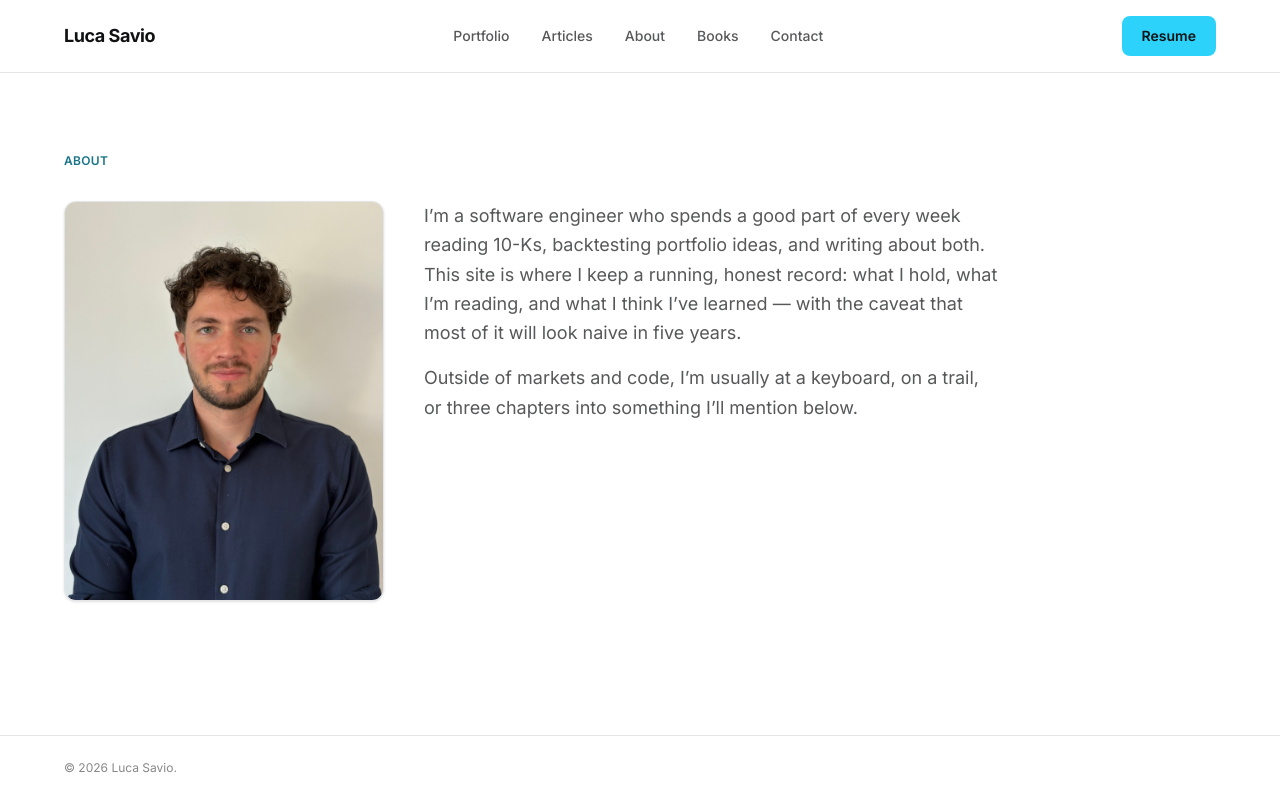
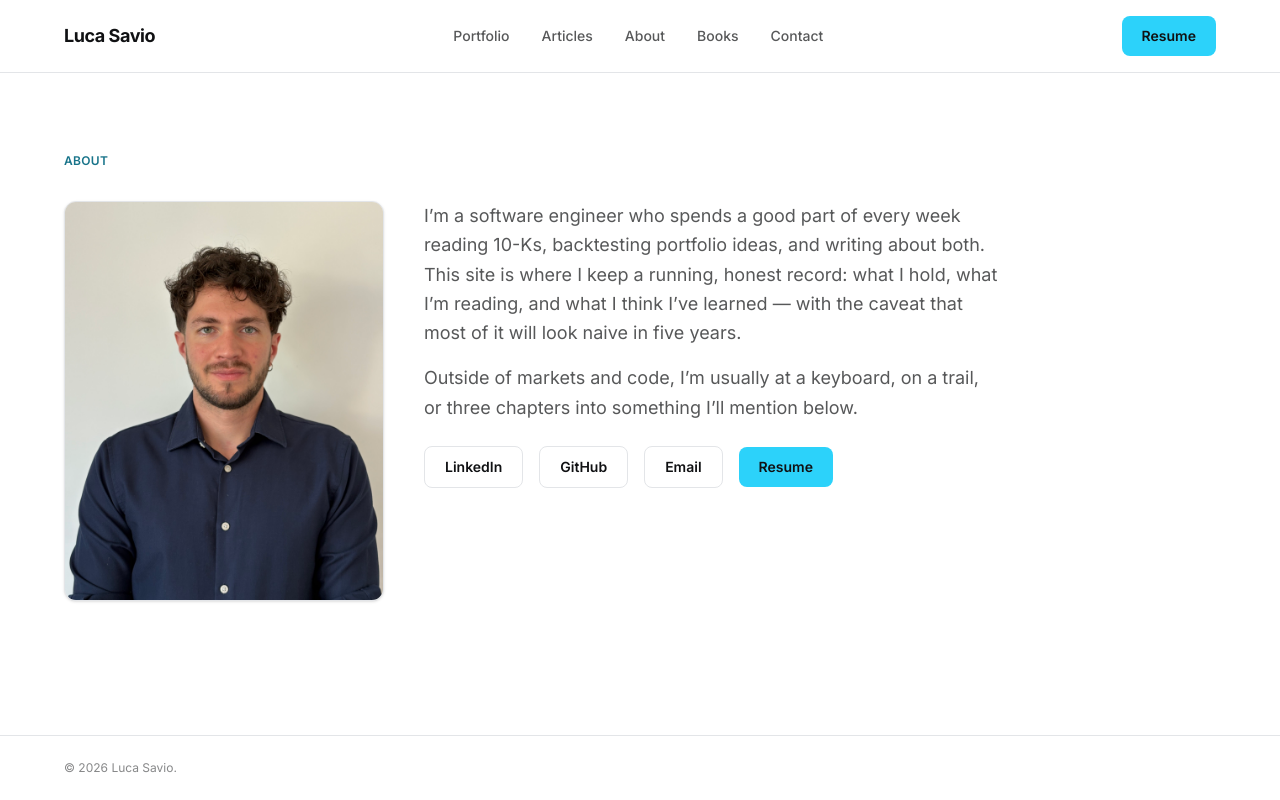
Before and after one commit to LucaLyon1/lucasavio, a Next.js app: page /about in a window 1280 px wide. Built offline with nearby package versions, Linux system fonts and the light colour scheme.

Commit message:
about page update

```diff
--- a/app/components/about.tsx
+++ b/app/components/about.tsx
@@ -1,6 +1,13 @@
 import Image from "next/image";
 import Card from "./card";
 import SectionHeading from "./section-heading";
+import Button from "./button";
+
+const links = [
+  { label: "LinkedIn", href: "https://www.linkedin.com/in/luca-savio1/", target: "_blank" },
+  { label: "GitHub", href: "https://github.com/LucaLyon1/lucasavio", target: "_blank" },
+  { label: "Email", href: "mailto:savioluca2@gmail.com" },
+];
 
 export default function About() {
   return (
@@ -30,6 +37,17 @@ export default function About() {
             Outside of markets and code, I’m usually at a keyboard, on a trail,
             or three chapters into something I’ll mention below.
           </p>
+
+          <div className="mt-6 flex flex-wrap items-center gap-4">
+            {links.map((link) => (
+              <Button key={link.label} href={link.href} target={link.target} variant="secondary">
+                {link.label}
+              </Button>
+            ))}
+            <Button href="/Luca%20Savio-vf-1.pdf" target="_blank" download variant="primary">
+              Resume
+            </Button>
+          </div>
         </div>
       </div>
     </section>
--- a/app/components/button.tsx
+++ b/app/components/button.tsx
@@ -13,10 +13,14 @@ export default function Button({
   href,
   variant = "primary",
   children,
+  target,
+  download,
 }: {
   href: string;
   variant?: Variant;
   children: ReactNode;
+  target?: string;
+  download?: boolean | string;
 }) {
   const base =
     "inline-flex items-center justify-center rounded-lg px-5 py-2.5 text-sm font-semibold transition-colors";
@@ -25,6 +29,9 @@ export default function Button({
   return (
     <Link
       href={href}
+      target={target}
+      rel={target === "_blank" ? "noopener noreferrer" : undefined}
+      download={download}
       className={`${base} ${isGhost ? "px-0 py-0" : ""} ${variantClasses[variant]}`}
     >
       {children}
```
Also changed, not shown: 1 other file (tests, documents, lock files or other folders).
